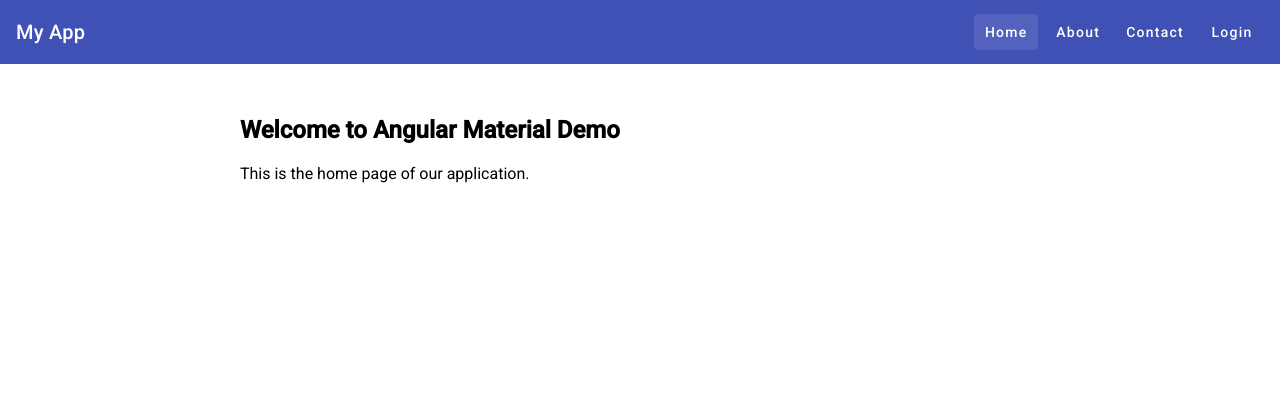
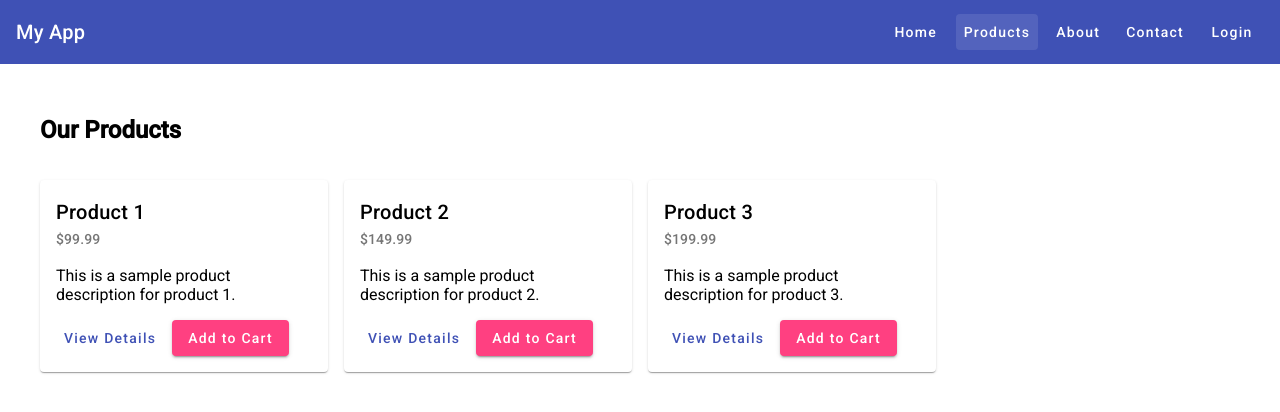
Before and after one commit to thecanadiandev/humber-workshop-angular-v18, an Angular app: page /products in a window 1280 px wide. Before the commit this address led to /. Shown: the top 412 px of the page. Built offline with nearby package versions, Linux system fonts and the light colour scheme.

Commit message:
product page

```diff
--- a/src/app/app.routes.ts
+++ b/src/app/app.routes.ts
@@ -7,6 +7,11 @@ export const routes: Routes = [
     path: 'about',
     loadComponent: () => import('./pages/about/about.component')
       .then(m => m.AboutComponent)
+  },
+  {
+    path: 'products',
+    loadComponent: () => import('./pages/products/products.component')
+      .then(m => m.ProductsComponent)
   },
   {
     path: 'contact',
--- a/src/app/components/navbar/navbar.component.html
+++ b/src/app/components/navbar/navbar.component.html
@@ -6,6 +6,7 @@
   <!-- Desktop Menu -->
   <div class="desktop-menu">
     <button mat-button routerLink="/" routerLinkActive="active" [routerLinkActiveOptions]="{exact: true}">Home</button>
+    <button mat-button routerLink="/products" routerLinkActive="active">Products</button>
     <button mat-button routerLink="/about" routerLinkActive="active">About</button>
     <button mat-button routerLink="/contact" routerLinkActive="active">Contact</button>
     <button mat-button routerLink="/login" routerLinkActive="active">Login</button>
@@ -17,6 +18,7 @@
   </button>
   <mat-menu #mobileMenu="matMenu">
     <button mat-menu-item routerLink="/">Home</button>
+    <button mat-menu-item routerLink="/products">Products</button>
     <button mat-menu-item routerLink="/about">About</button>
     <button mat-menu-item routerLink="/contact">Contact</button>
     <button mat-menu-item routerLink="/login">Login</button>
--- /dev/null
+++ b/src/app/pages/products/products.component.ts
@@ -0,0 +1,70 @@
+import { Component } from '@angular/core';
+import { CommonModule } from '@angular/common';
+import { MatCardModule } from '@angular/material/card';
+import { MatButtonModule } from '@angular/material/button';
+
+@Component({
+  selector: 'app-products',
+  standalone: true,
+  imports: [CommonModule, MatCardModule, MatButtonModule],
+  template: `
+    <div class="page-container">
+      <h2>Our Products</h2>
+      <div class="products-grid">
+        <mat-card *ngFor="let product of products">
+          <mat-card-header>
+            <mat-card-title>{{ product.name }}</mat-card-title>
+            <mat-card-subtitle>{{ product.price | currency }}</mat-card-subtitle>
+          </mat-card-header>
+          <mat-card-content>
+            <p>{{ product.description }}</p>
+          </mat-card-content>
+          <mat-card-actions>
+            <button mat-button color="primary">View Details</button>
+            <button mat-raised-button color="accent">Add to Cart</button>
+          </mat-card-actions>
+        </mat-card>
+      </div>
+    </div>
+  `,
+  styles: [`
+    .page-container {
+      padding: 2rem;
+      max-width: 1200px;
+      margin: 0 auto;
+    }
+    .products-grid {
+      display: grid;
+      grid-template-columns: repeat(auto-fill, minmax(280px, 1fr));
+      gap: 1rem;
+      padding: 1rem 0;
+    }
+    mat-card {
+      margin-bottom: 1rem;
+    }
+    mat-card-actions {
+      display: flex;
+      gap: 8px;
+      padding: 16px;
+    }
+  `]
+})
+export class ProductsComponent {
+  products = [
+    {
+      name: 'Product 1',
+      price: 99.99,
+      description: 'This is a sample product description for product 1.'
+    },
+    {
+      name: 'Product 2',
+      price: 149.99,
+      description: 'This is a sample product description for product 2.'
+    },
+    {
+      name: 'Product 3',
+      price: 199.99,
+      description: 'This is a sample product description for product 3.'
+    }
+  ];
+}
```
